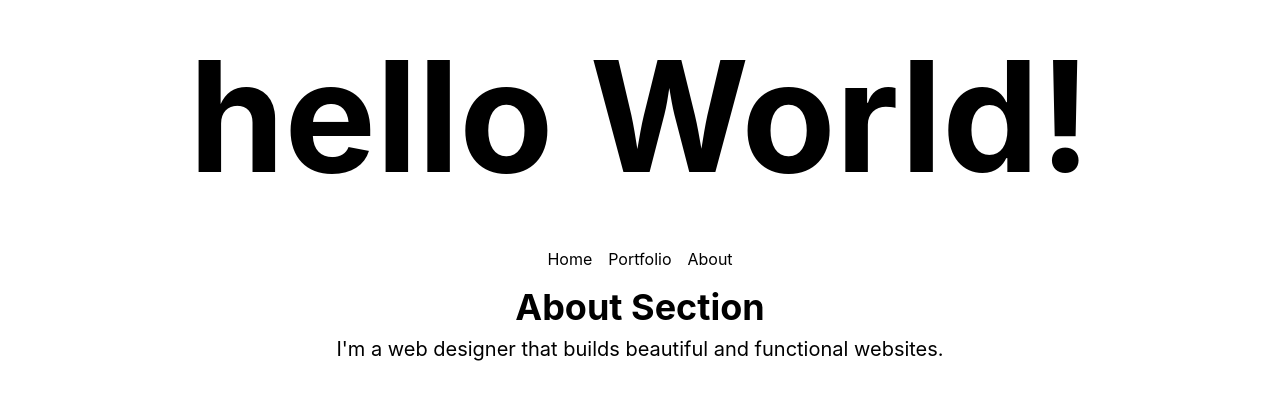
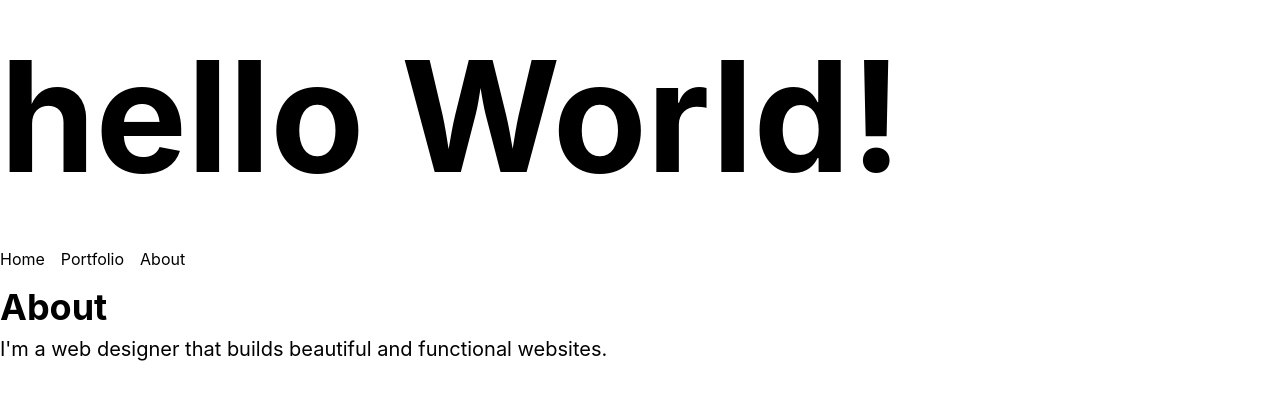
Before and after one commit to labait/biennio1-20262027-vue, a Vue app: page /about in a window 1280 px wide. Shown: the part 218-618 px from the top of the page. Built offline with nearby package versions, Linux system fonts and the light colour scheme.

Commit message:
Enhance view components: update headings and improve layout in HomeView, AboutView, and PortfolioView

```diff
--- a/src/App.vue
+++ b/src/App.vue
@@ -12,8 +12,8 @@ provide('projects', projects)
 </script>
 
 <template>
-  <main class="min-h-screen flex flex-col items-center justify-center mx-auto container -border mb-4">
-    <Headline class="mb-4" />
+  <main class="min-h-screen flex flex-col justify-center mx-auto container -border mb-4">
+    <Headline class="mb-8" />
     <router-view />
   </main>
 </template>
--- a/src/views/AboutView.vue
+++ b/src/views/AboutView.vue
@@ -1,9 +1,9 @@
 <script setup></script>
 <template>
   <h2 class="text-4xl font-bold mb-2">
-    About Section
+    About
   </h2>
-  <p class="text-xl text-center mx-10">
+  <p class="text-xl">
     I'm a web designer that builds beautiful and functional websites.
   </p>
 </template>
--- a/src/views/HomeView.vue
+++ b/src/views/HomeView.vue
@@ -7,5 +7,8 @@ const projects = inject('projects')
 </script>
 
 <template>
+  <h2 class="text-4xl font-bold mb-2">
+    Favourite projects
+  </h2>
   <ProjectsList :items="projects.filter(p =>  p.favourite )" />
 </template>
--- a/src/views/PortfolioView.vue
+++ b/src/views/PortfolioView.vue
@@ -4,8 +4,9 @@ import ProjectsList from '../components/ProjectsList.vue'
 const projects = inject('projects')
 </script>
 
-
-
 <template>
+  <h2 class="text-4xl font-bold mb-2">
+    Portfolio
+  </h2>
   <ProjectsList :items="projects" />
 </template>
```
